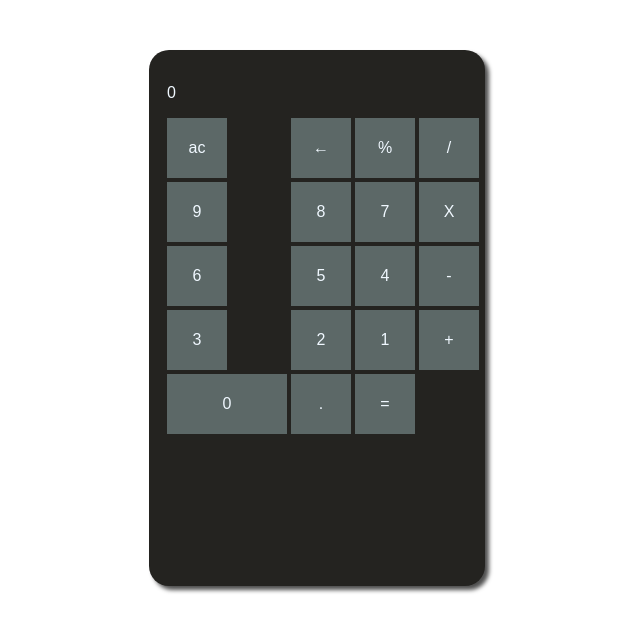
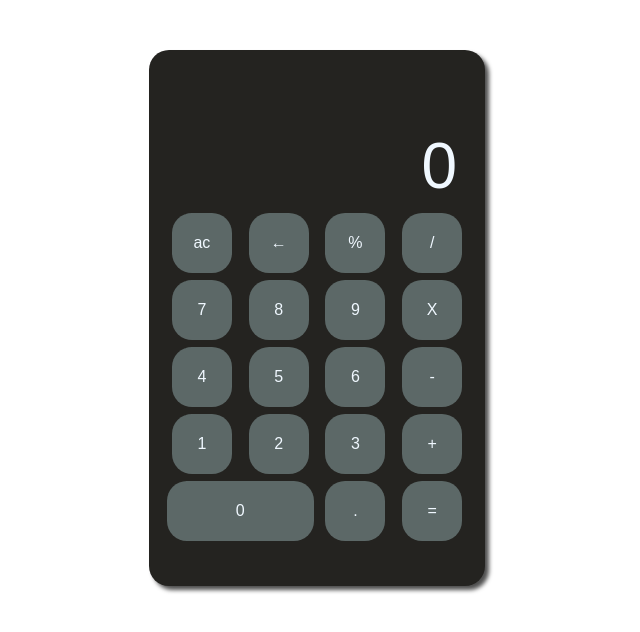
Before and after one commit to ZRop/WEBDEV, a plain HTML site: page index.html in a window 1280 px wide. Shown: the whole page, without its empty margins (323-963 px from the left). Drawn offline with Linux system fonts and the light colour scheme.

Commit message:
Buttons changes + js code

```diff
--- a/index.html
+++ b/index.html
@@ -19,19 +19,20 @@
             <div class="btn persante">%</div>
             <div class="btn division">/</div>
 
+            <div class="btn seven">7</div>
+            <div class="btn eight">8</div>
             <div class="btn nine">9</div>
-            <div class="btn eight">8</div>
-            <div class="btn seven">7</div>
             <div class="btn multiplier">X</div>
 
+
+            <div class="btn four">4</div>
+            <div class="btn five">5</div>
             <div class="btn six">6</div>
-            <div class="btn five">5</div>
-            <div class="btn four">4</div>
             <div class="btn minus">-</div>
 
+            <div class="btn one">1</div>
+            <div class="btn two">2</div>
             <div class="btn three">3</div>
-            <div class="btn two">2</div>
-            <div class="btn one">1</div>
             <div class="btn plus">+</div>
 
             <div class="btn zero">0</div>
--- a/style.css
+++ b/style.css
@@ -11,12 +11,37 @@
     box-shadow: 4px 4px 4px #4f4f4f;
 }
 
+.calc-screen{
+    height: 125px;
+    padding: 10px;
+    display: grid;
+    justify-items: end;
+    align-items: end;
+    margin-bottom: 20xp;
+}
+.calc-screen p {
+    text-align: right;
+    font-size: 4rem;
+    margin: 0;
+}
+
 .buttons{
     display:grid;
-    grid-template-columns: 1fr 1fr 1fr 1fr;
-    grid-gap: 4px;;
+    grid-template-areas:
+    "ac delete persante division"
+    "multiplier nine eight seven  "
+    "four five six minus"
+    "one two three plus"
+    "zero zero dot equal";
+    grid-gap: 7px;
+    justify-items: center;
 
+}
 
+.btn.zero{
+    grid-area: zero;
+    width: 100%;
+    border-radius: 20px;
 }
 
 .btn{
@@ -24,6 +49,7 @@
     height: 60px;
     background:rgb(92, 104, 103);
     text-align: center;
+    border-radius: 20px;
     line-height: 60px;
     cursor: pointer;
     user-select: none;
@@ -35,11 +61,3 @@
 .btn:active{
     filter: brightness(90%);
 }
-.zero{
-    width: 120px;
-    height:60px;
-    text-align: center;
-    line-height: 60px;
-    cursor: pointer;
-    user-select: none;
-}
```
Also changed, not shown: calc.js (added, +31 -0 lines).
